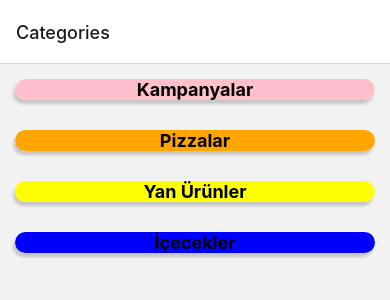
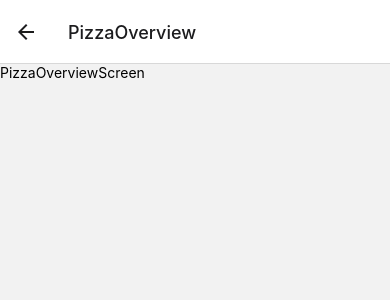
Before and after one commit to mustafa-krgoz/Pizza-App, a React Native app in the folder pizza/: screen /PizzaOverview in a window 390 px wide. Shown: the top 300 px of the page. Built offline with nearby package versions, Linux system fonts and the light colour scheme.

Commit message:
Kategoriler ekranından başka bir sayfaya yönlendirme.

```diff
--- a/pizza/App.js
+++ b/pizza/App.js
@@ -3,6 +3,7 @@ import { StyleSheet, Text, View } from 'react-native';
 import CategoriesScreen from './screens/CategoriesScreen';
 import { NavigationContainer } from '@react-navigation/native';
 import { createNativeStackNavigator } from '@react-navigation/native-stack';
+import PizzaOverviewScreen from './screens/PizzaOverviewScreen';
 
 const Stack = createNativeStackNavigator();
 
@@ -11,6 +12,7 @@ export default function App() {
     <NavigationContainer>
       <Stack.Navigator>
         <Stack.Screen name="Categories" component={CategoriesScreen} />
+        <Stack.Screen name="PizzaOverview" component={PizzaOverviewScreen} />
       </Stack.Navigator>
     </NavigationContainer>
   )
--- a/pizza/components/CategoryGrid.js
+++ b/pizza/components/CategoryGrid.js
@@ -1,7 +1,7 @@
 import { StyleSheet, Text, View, Pressable } from 'react-native';
 import React from 'react';
 
-export default function CategoryGrid({ title, color }) {
+export default function CategoryGrid({ title, color, pressPizza }) {
   return (
     <View style={styles.gridItem}>
       <Pressable
@@ -9,6 +9,7 @@ export default function CategoryGrid({ title, color }) {
           styles.button,
           pressed ? styles.buttonPressed : null,
         ]}
+        onPress={pressPizza}
       >
         <View style={[styles.insideView, { backgroundColor: color }]}>
           <Text style={styles.title}>{title}</Text>
--- a/pizza/screens/CategoriesScreen.js
+++ b/pizza/screens/CategoriesScreen.js
@@ -3,11 +3,18 @@ import React from 'react'
 import { CATEGORIES } from '../data/dummy-data'
 import CategoryGrid from '../components/CategoryGrid';
 
-export default function CategoriesScreen() {
+export default function CategoriesScreen({navigation}) {
 
     function renderCategoryItem(itemData) {
+
+        function pressHandler(){
+          navigation.navigate('PizzaOverview');
+        }
+
         console.log(itemData.item); // Obje içerisinde item var. Item indekslerine ulaşabiliyoruz.
-        return (<CategoryGrid title={itemData.item.title} color={itemData.item.color}/>); // props olarak title ve color'ı yollamış olduk.
+        return (
+        <CategoryGrid title={itemData.item.title} color={itemData.item.color} pressPizza={pressHandler} />
+        ); // props olarak title ve color'ı yollamış olduk.
     }
 
   return (
--- /dev/null
+++ b/pizza/screens/PizzaOverviewScreen.js
@@ -0,0 +1,12 @@
+import { StyleSheet, Text, View } from 'react-native'
+import React from 'react'
+
+export default function PizzaOverviewScreen() {
+  return (
+    <View>
+      <Text>PizzaOverviewScreen</Text>
+    </View>
+  );
+}
+
+const styles = StyleSheet.create({})
```
